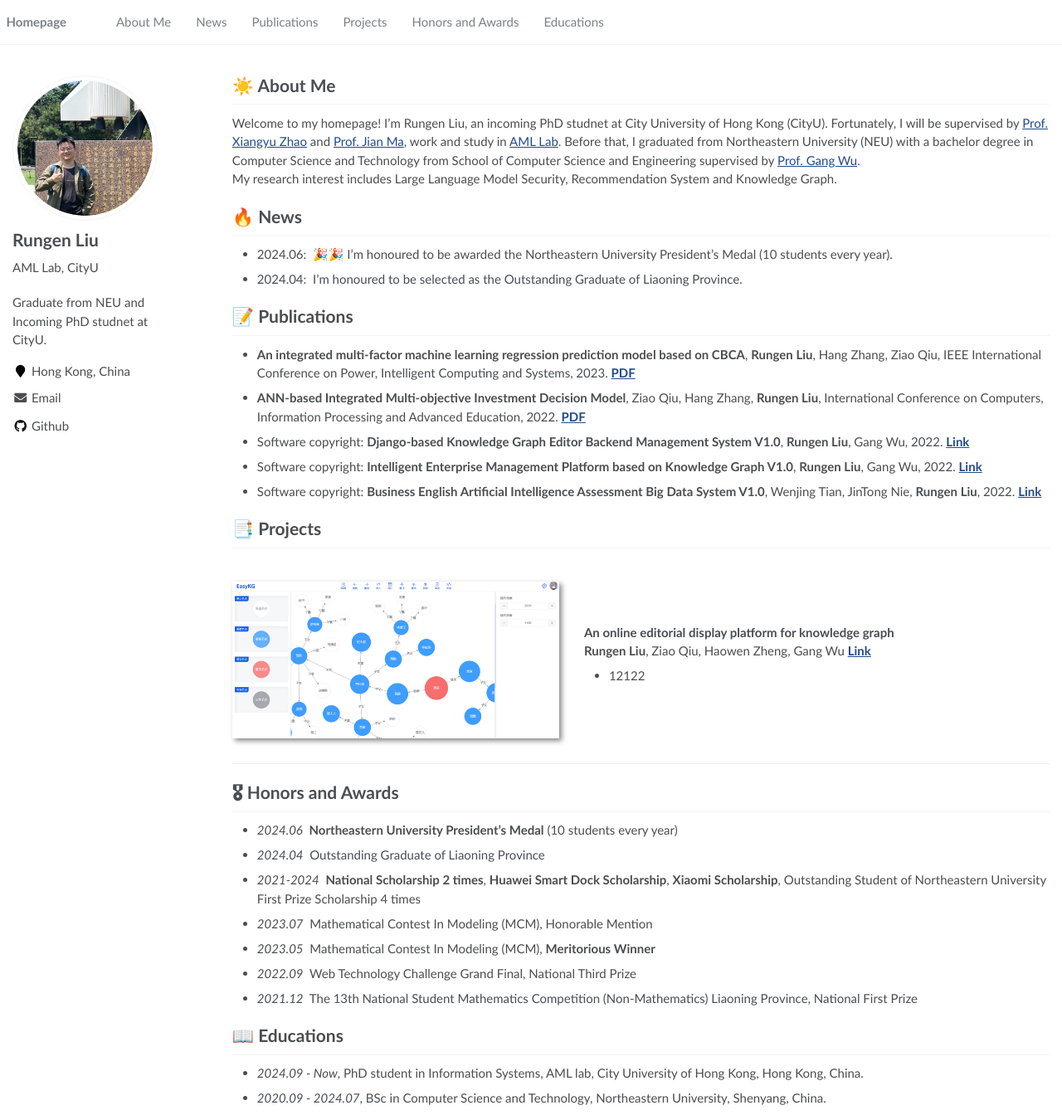
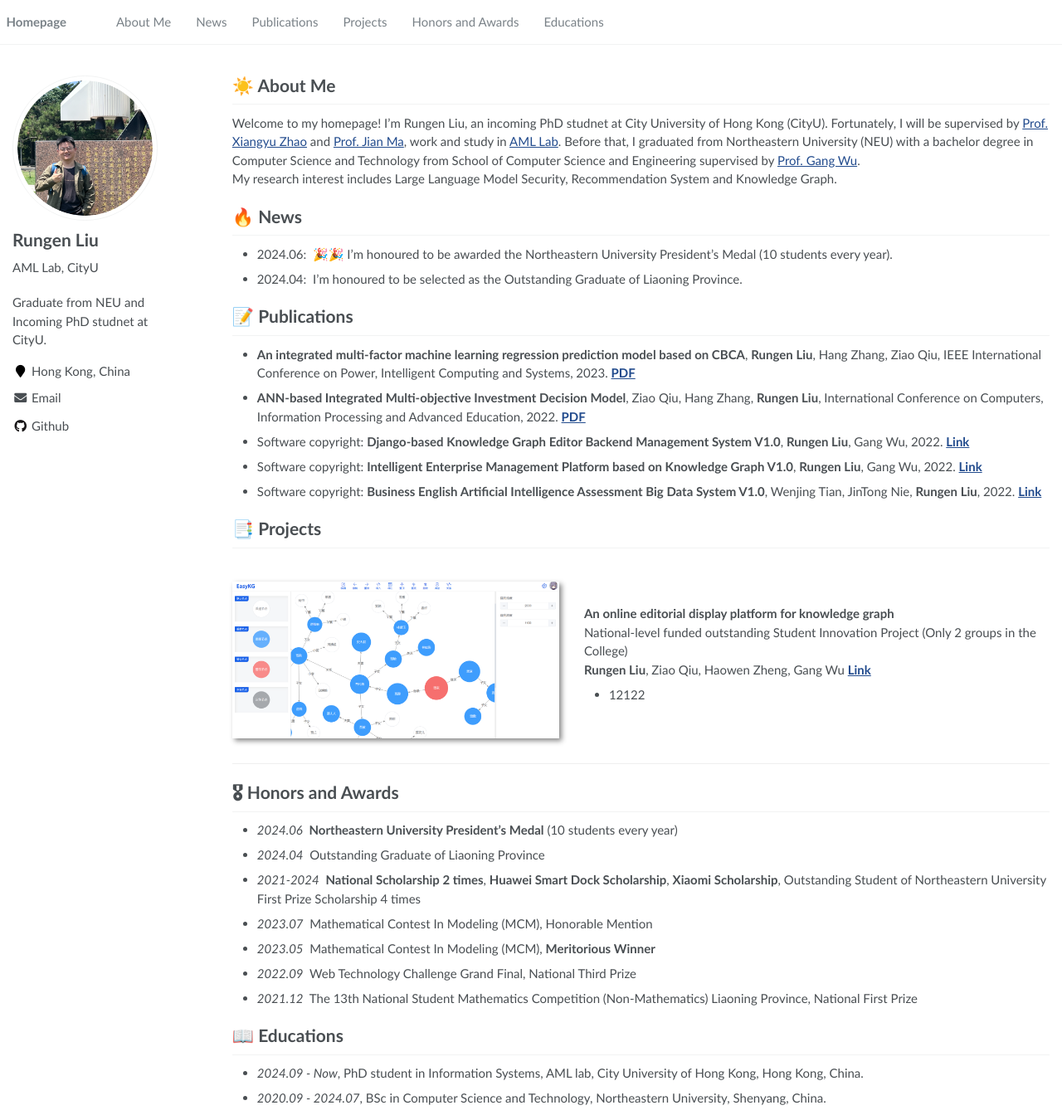
Before and after one commit to WaterWool/WaterWool.github.io, a Jekyll site: the page built from _pages/about.md, in a window 1280 px wide and 1350 px high. Shown: the whole window at 83% size. Built offline with Jekyll 4.4.1, drawn with Linux system fonts in a browser that asks for light colours.

Commit message:
Update about.md

```diff
--- a/_pages/about.md
+++ b/_pages/about.md
@@ -45,6 +45,7 @@ My research interest includes neural machine translation and computer vision. I
 <div class='paper-box-text' markdown="1">
 
 **An online editorial display platform for knowledge graph**<br/>
+National-level funded outstanding Student Innovation Project (Only 2 groups in the College)<br/>
 **Rungen Liu**, Ziao Qiu, Haowen Zheng, Gang Wu [**Link**](https://github.com/WaterWool/An-online-editorial-display-platform-for-knowledge-graphs)
 - 12122
 
```
